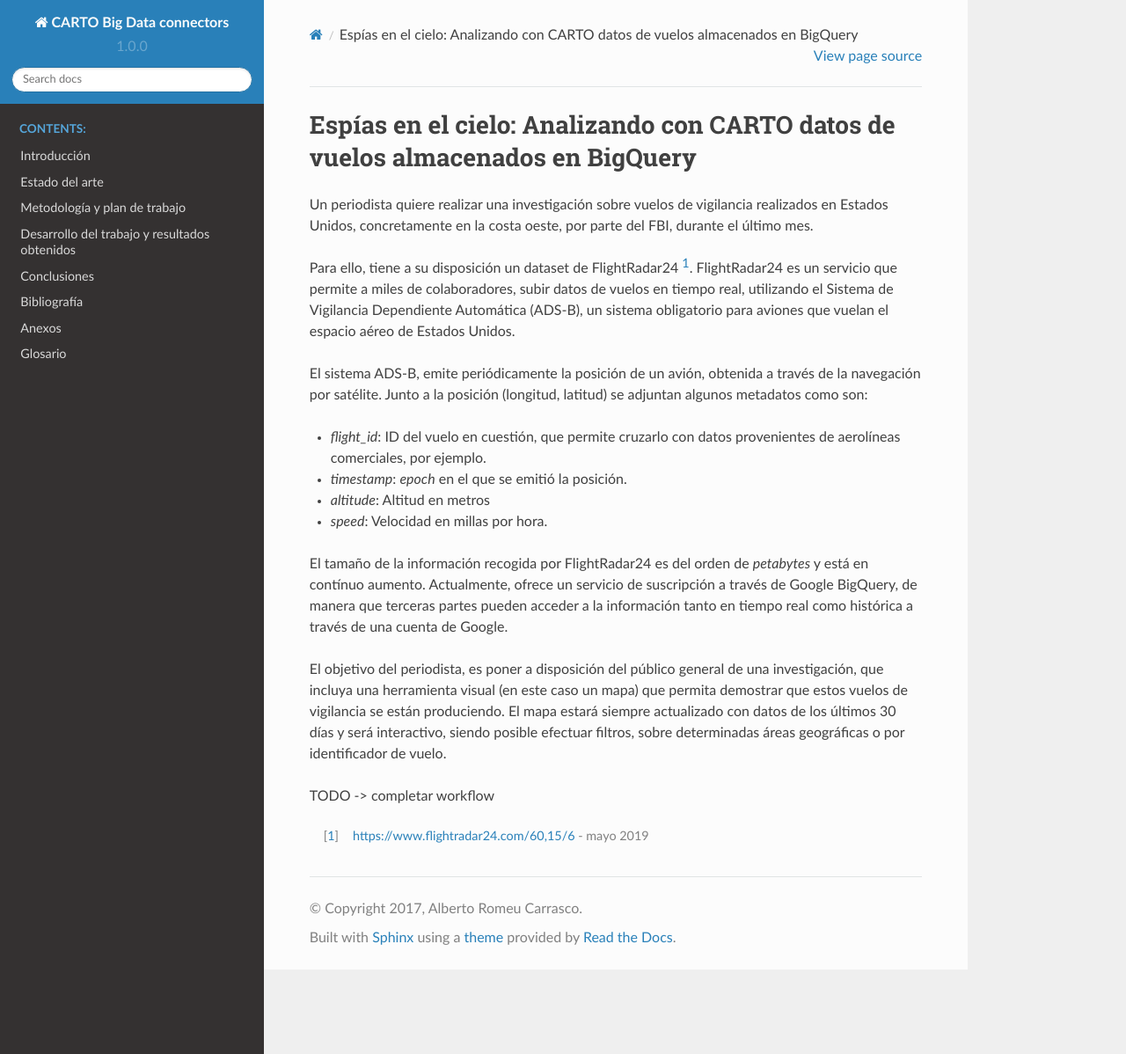
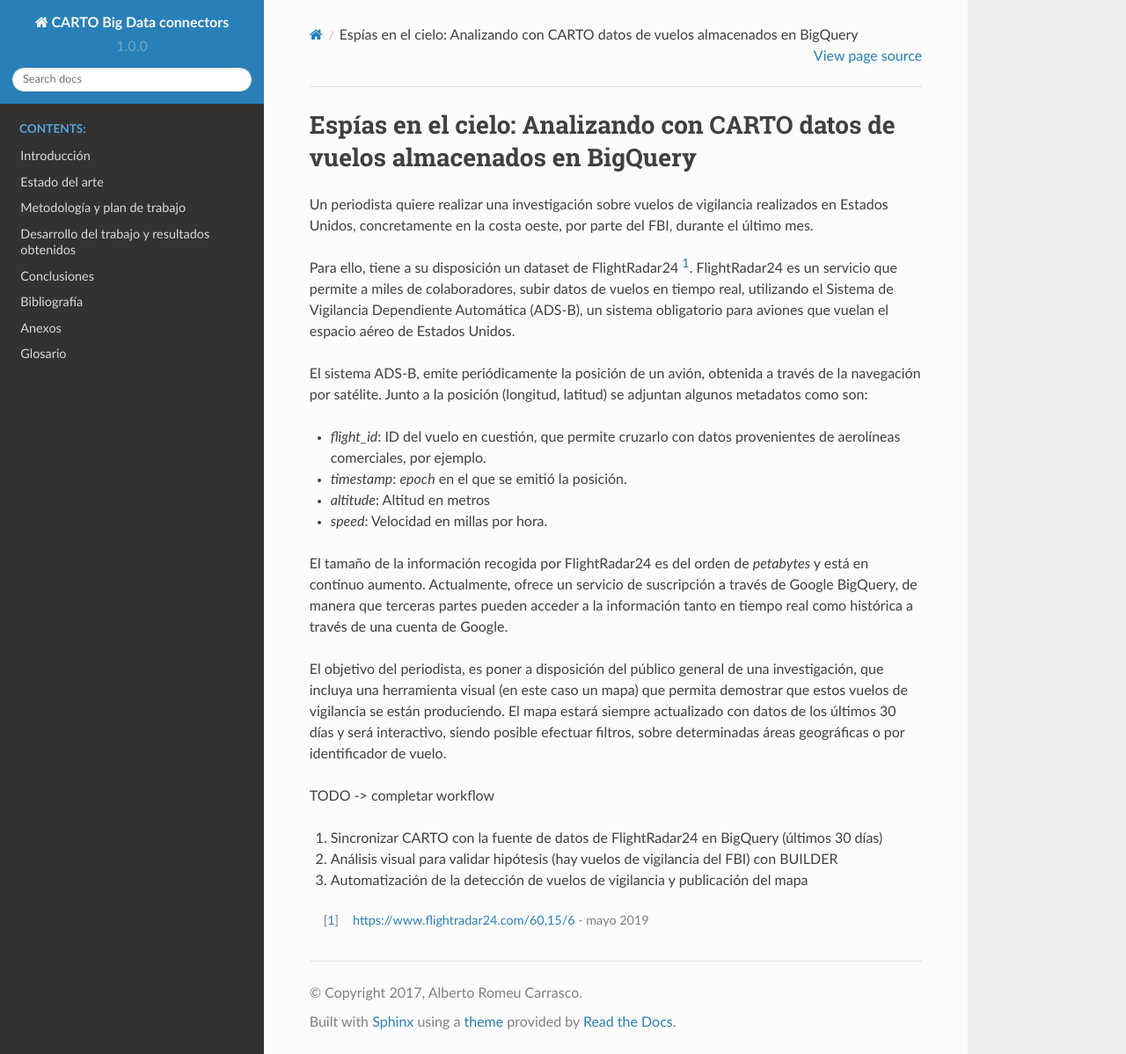
Before and after one commit to alrocar/TFM, a Sphinx documentation site: the page built from docs/source/tfm/31-casouso.rst, in a window 1280 px wide and 1198 px high. Shown: the whole window at 88% size. Built offline with Sphinx 7.4.7 and the Read the Docs theme 2.0.0, drawn with Linux system fonts in a browser that asks for light colours.

Commit message:
add steps

```diff
--- a/docs/source/tfm/31-casouso.rst
+++ b/docs/source/tfm/31-casouso.rst
@@ -20,4 +20,8 @@
 
 TODO -> completar workflow
 
+1. Sincronizar CARTO con la fuente de datos de FlightRadar24 en BigQuery (últimos 30 días)
+2. Análisis visual para validar hipótesis (hay vuelos de vigilancia del FBI) con BUILDER
+3. Automatización de la detección de vuelos de vigilancia y publicación del mapa
+
 .. [#f1] https://www.flightradar24.com/60,15/6 - mayo 2019
```
